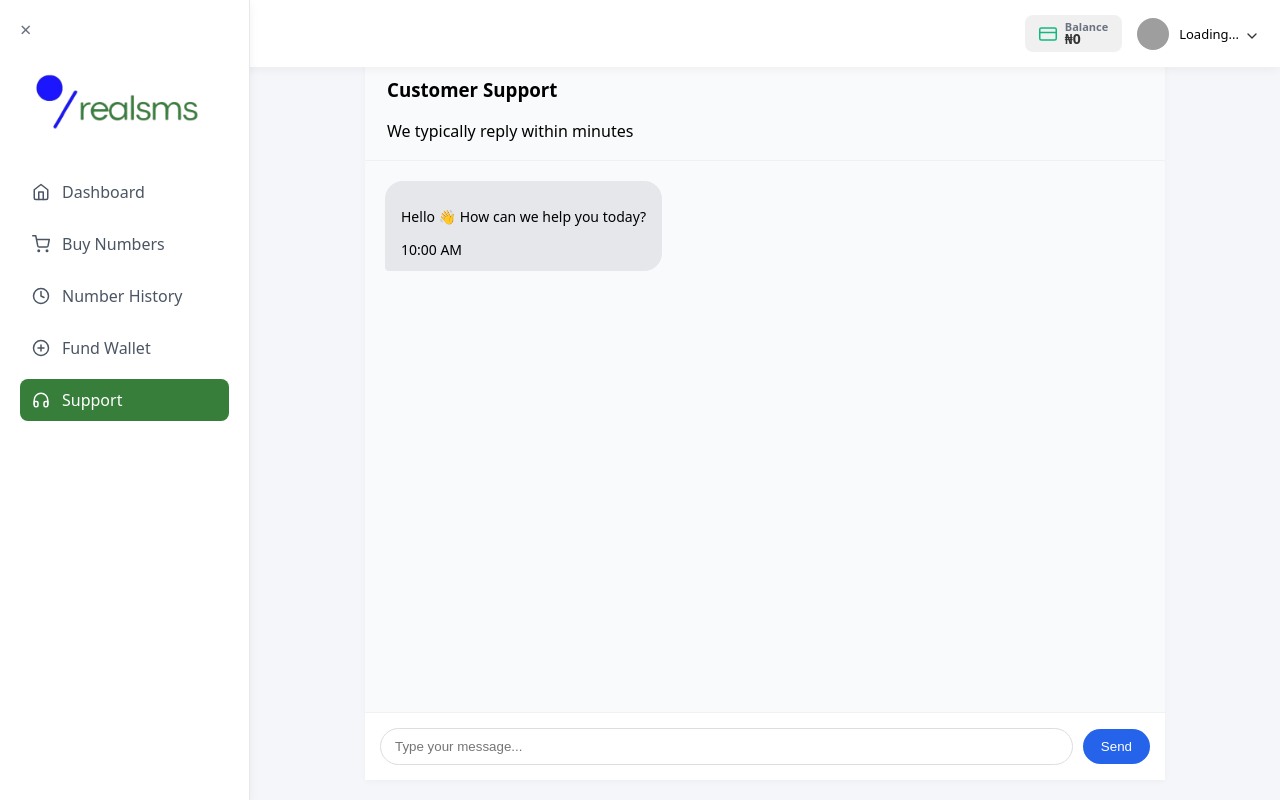
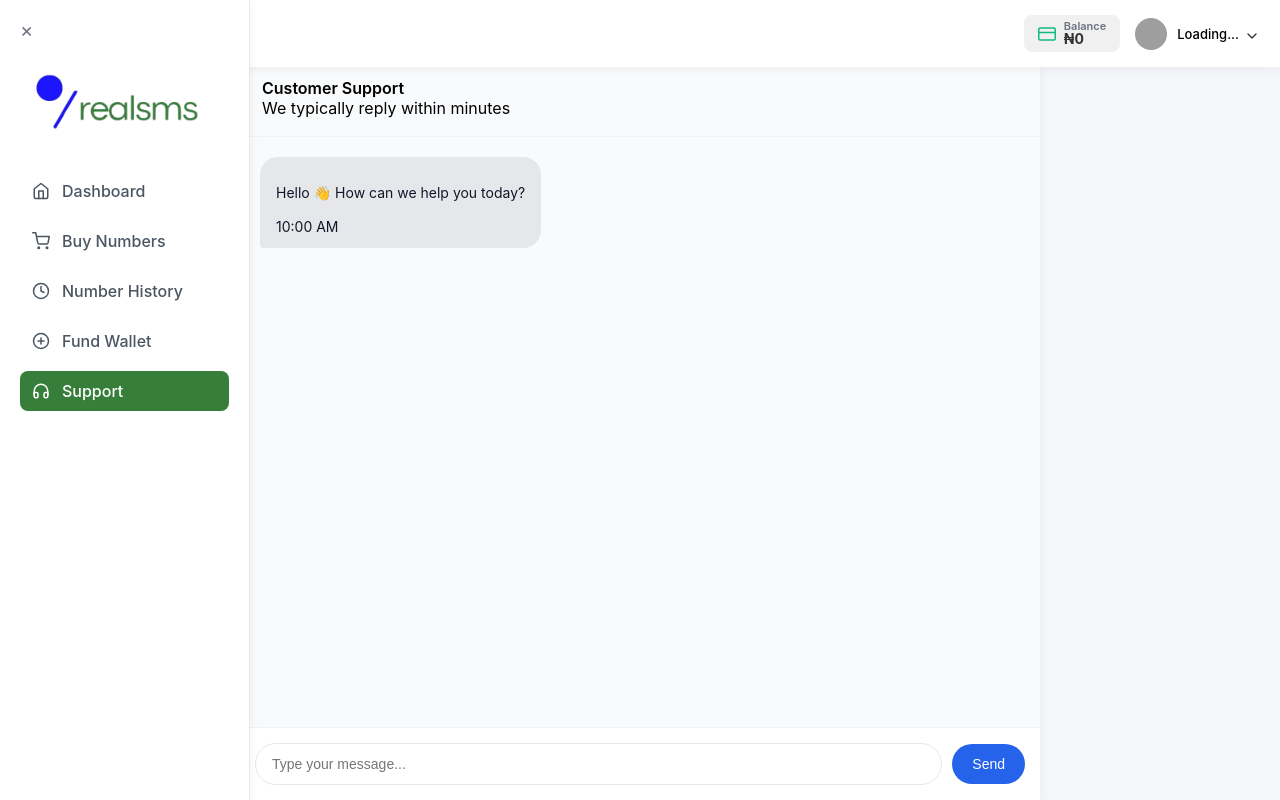
Before and after one commit to ay30bg/realsms, a React (Create React App) app: page /support in a window 1280 px wide. Built offline with nearby package versions, Linux system fonts and the light colour scheme; no server answers; grey boxes are pictures that could not be loaded.

Commit message:
Update support.css

```diff
--- a/src/styles/support.css
+++ b/src/styles/support.css
@@ -3,25 +3,28 @@ html, body {
   height: 100%;
   margin: 0;
   overflow: hidden; /* lock page scroll */
+  font-family: -apple-system, BlinkMacSystemFont, "Segoe UI", Roboto, sans-serif;
+  background: #f3f4f6;
 }
 
 /* ================= MAIN CONTAINER ================= */
 .user-support-container {
+  position: fixed;
+  top: 60px; /* directly below navbar */
+  left: 0;
+  right: 0;
+
+  height: calc(100vh - 60px);
+  width: 100%;
+  max-width: 800px;
+  margin: 0 auto;
+
+  background: #ffffff;
   display: flex;
   flex-direction: column;
+  overflow: hidden;
 
-  /* Adjust height: subtract topbar height */
-  height: calc(100vh - 60px); /* 60px = navbar height */
-  width: 100%;
-  max-width: 800px;
-
-  /* Start below navbar */
-  margin: 60px auto 0; /* top margin = navbar height */
-
-  background: #ffffff;
-  border-radius: 0;
-  overflow: hidden;
-  box-shadow: 0 2px 6px rgba(0,0,0,0.03);
+  box-shadow: 0 4px 12px rgba(0, 0, 0, 0.05);
 }
 
 /* ================= HEADER ================= */
@@ -32,20 +35,28 @@ html, body {
   flex-shrink: 0;
 }
 
+.user-support-header h3 {
+  margin: 0;
+  font-size: 16px;
+  font-weight: 600;
+}
+
 /* ================= CHAT BODY ================= */
 .user-support-body {
   flex: 1;
   padding: 20px;
-  overflow-y: auto;  /* ONLY chat scrolls */
+  overflow-y: auto; /* ONLY chat scrolls */
   background: #f8fafc;
+
   display: flex;
   flex-direction: column;
 }
 
-/* Scrollbar styling (optional) */
+/* Scrollbar styling */
 .user-support-body::-webkit-scrollbar {
   width: 6px;
 }
+
 .user-support-body::-webkit-scrollbar-thumb {
   background: rgba(0,0,0,0.08);
   border-radius: 10px;
@@ -55,10 +66,13 @@ html, body {
 .chat-message {
   display: flex;
   margin-bottom: 15px;
+  animation: fadeIn 0.2s ease-in-out;
 }
+
 .chat-message.user {
   justify-content: flex-end;
 }
+
 .chat-message.support {
   justify-content: flex-start;
 }
@@ -68,15 +82,22 @@ html, body {
   padding: 12px 16px;
   border-radius: 18px;
   font-size: 14px;
+  line-height: 1.4;
   word-wrap: break-word;
+  transition: all 0.2s ease;
 }
+
+/* User Bubble */
 .chat-message.user .bubble {
   background: #2563eb;
   color: #fff;
   border-bottom-right-radius: 4px;
 }
+
+/* Support Bubble */
 .chat-message.support .bubble {
   background: #e5e7eb;
+  color: #111827;
   border-bottom-left-radius: 4px;
 }
 
@@ -87,32 +108,82 @@ html, body {
   padding: 15px;
   border-top: 1px solid #f1f1f1;
   background: #ffffff;
-  flex-shrink: 0; /* fixed at bottom */
+  flex-shrink: 0;
 }
+
 .user-support-input input {
   flex: 1;
-  padding: 10px 14px;
+  padding: 12px 16px;
   border-radius: 25px;
-  border: 1px solid #ddd;
+  border: 1px solid #e5e7eb;
   outline: none;
+  font-size: 14px;
+  transition: border 0.2s ease;
 }
+
+.user-support-input input:focus {
+  border-color: #2563eb;
+}
+
 .user-support-input button {
   margin-left: 10px;
-  padding: 10px 18px;
+  padding: 12px 20px;
   border-radius: 25px;
   border: none;
   background: #2563eb;
   color: #fff;
+  font-size: 14px;
+  font-weight: 500;
   cursor: pointer;
+  transition: background 0.2s ease, transform 0.1s ease;
+}
+
+.user-support-input button:hover {
+  background: #1d4ed8;
+}
+
+.user-support-input button:active {
+  transform: scale(0.98);
+}
+
+/* ================= ANIMATIONS ================= */
+@keyframes fadeIn {
+  from {
+    opacity: 0;
+    transform: translateY(5px);
+  }
+  to {
+    opacity: 1;
+    transform: translateY(0);
+  }
 }
 
 /* ================= MOBILE ================= */
 @media (max-width: 768px) {
   .user-support-container {
+    top: 60px;
     height: calc(100vh - 60px);
-    margin-top: 60px;
+    max-width: 100%;
+    border-radius: 0;
   }
+
   .bubble {
     max-width: 85%;
   }
+
+  .user-support-body {
+    padding: 15px;
+  }
+
+  .user-support-input {
+    padding: 12px;
+  }
+
+  .user-support-input input {
+    padding: 10px 14px;
+  }
+
+  .user-support-input button {
+    padding: 10px 16px;
+  }
 }
```
